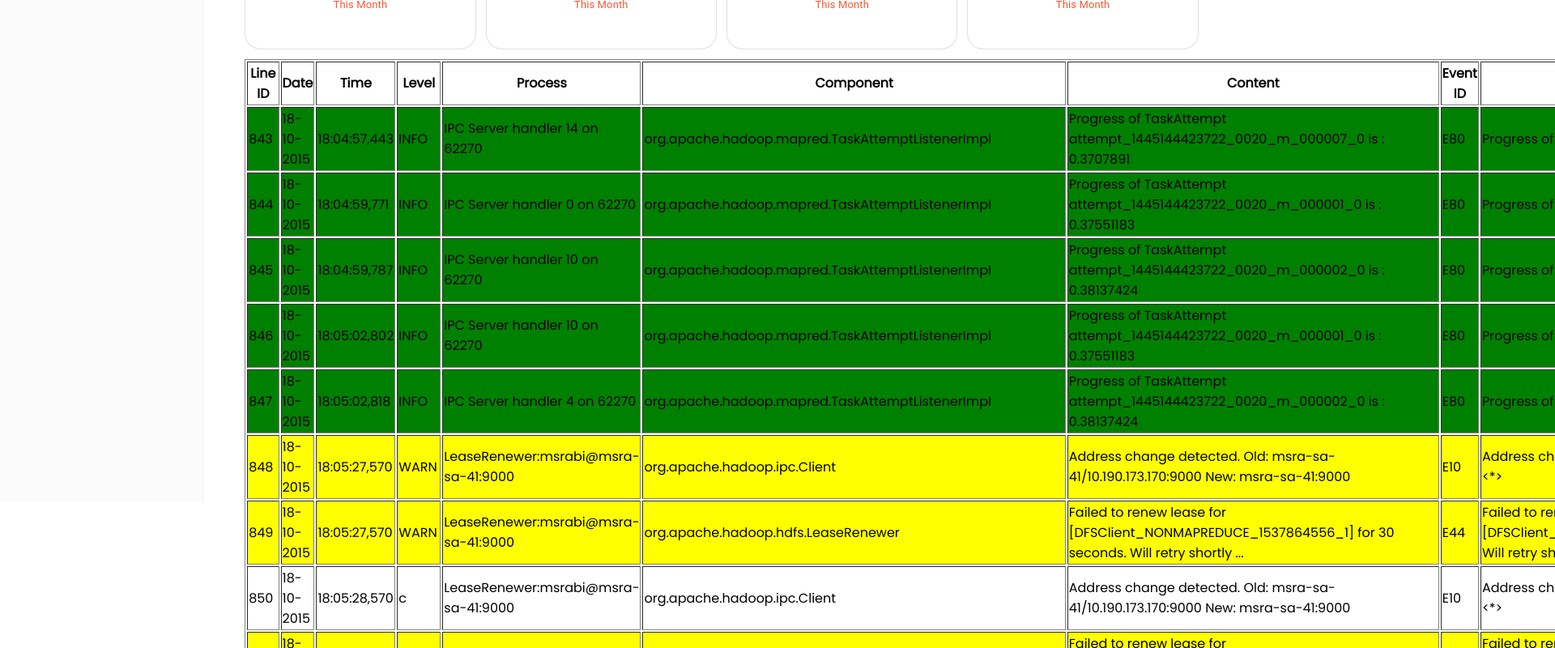
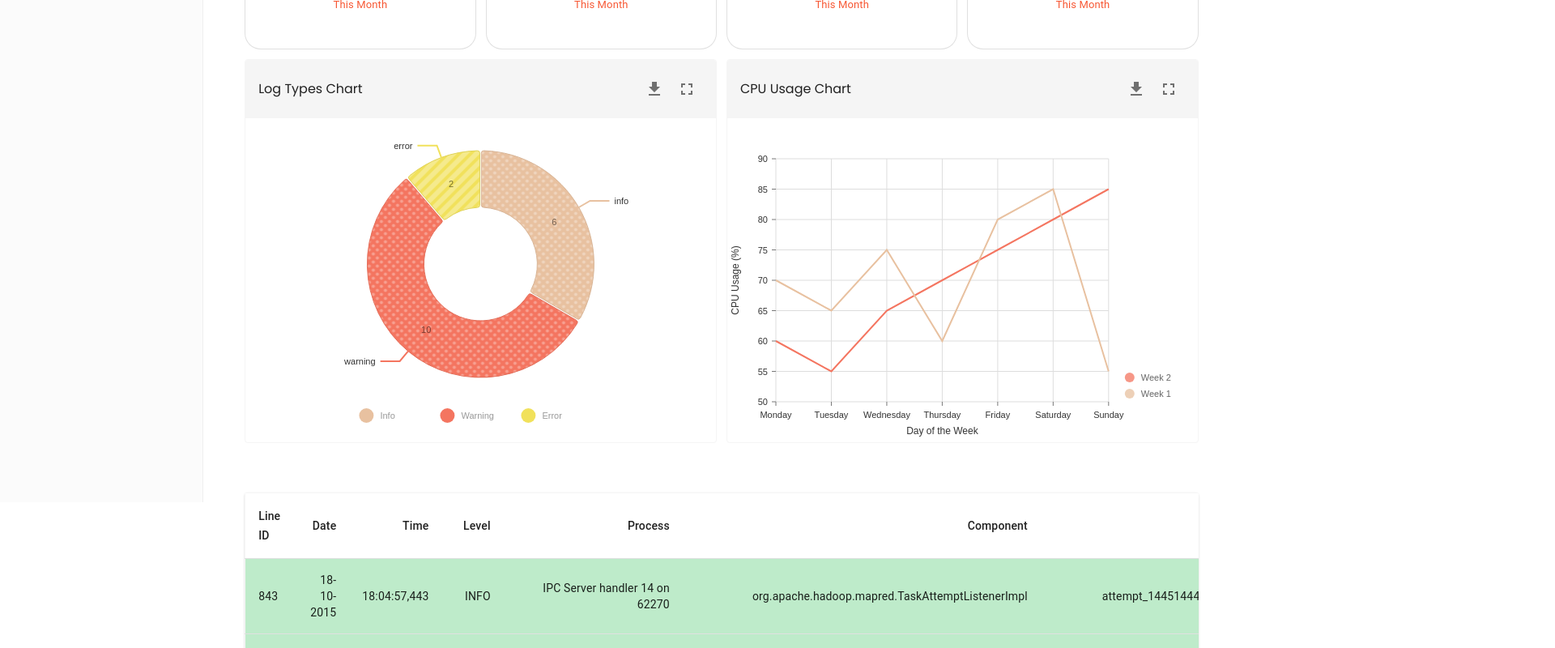
Before and after one commit to SpontenouesIncognitoHandler/Frontend, a React (Create React App) app: page /dashboard in a window 1280 px wide. Shown: the part 180-980 px from the top of the page at 81% size, 1920 px wide, since content can reach past the window. Built offline with nearby package versions, Linux system fonts and the light colour scheme.

Commit message:
db look in 67% added

```diff
--- a/src/Components/Dashboard.js
+++ b/src/Components/Dashboard.js
@@ -19,6 +19,9 @@ import {
   TableBody,
   TableRow,
   TableCell,
+  TableContainer,
+  Table,
+  TableHead,
 } from "@mui/material";
 import DashboardIcon from "@mui/icons-material/Dashboard";
 import MenuIcon from "@mui/icons-material/Menu";
@@ -270,32 +273,20 @@ const logTypesChartData = [
   {
     id: "info",
     label: "Info",
-    value: 120,
+    value: 6,
     color: "hsl(210, 70%, 50%)",
   },
   {
     id: "warning",
     label: "Warning",
-    value: 80,
+    value: 10,
     color: "hsl(40, 70%, 50%)",
   },
   {
     id: "error",
     label: "Error",
-    value: 90,
+    value: 2,
     color: "hsl(0, 70%, 50%)",
-  },
-  {
-    id: "debug",
-    label: "Debug",
-    value: 100,
-    color: "hsl(120, 70%, 50%)",
-  },
-  {
-    id: "fatal",
-    label: "Fatal",
-    value: 30,
-    color: "hsl(300, 70%, 50%)",
   },
 ];
 
@@ -351,18 +342,6 @@ const MyLogTypesChart = ({ data }) => (
       {
         match: {
           id: "error",
-        },
-        id: "lines",
-      },
-      {
-        match: {
-          id: "debug",
-        },
-        id: "dots",
-      },
-      {
-        match: {
-          id: "fatal",
         },
         id: "lines",
       },
@@ -497,11 +476,11 @@ function Dashboard(props) {
   function getColorByLogLevel(level) {
     switch (level) {
       case "INFO":
-        return "green";
+        return "#beebca";
       case "WARN":
-        return "yellow";
+        return "#feed79";
       case "ERROR":
-        return "red";
+        return "#ffb1ce";
       default:
         return "white";
     }
@@ -589,51 +568,20 @@ function Dashboard(props) {
           style={{ padding: "4%" }}
         >
           <Grid item xs={12} sm={6} md={3}>
-            <Kpi title="Total Logs" value="10,000" description="This Month" />
+            <Kpi title="Total Logs" value="8,347" description="This Month" />
           </Grid>
           <Grid item xs={12} sm={6} md={3}>
-            <Kpi title="CPU Usage" value="20% ￪" description="This Month" />
+            <Kpi title="CPU Usage" value="23.7% ￪" description="This Month" />
           </Grid>
           <Grid item xs={12} sm={6} md={3}>
-            <Kpi title="Server Load" value="10% ￪" description="This Month" />
+            <Kpi title="Server Load" value="7.33% ￪" description="This Month" />
           </Grid>
           <Grid item xs={12} sm={6} md={3}>
-            <Kpi title="Memory Usage" value="5% ￪" description="This Month" />
-          </Grid>
-          <Grid item xs={12} sm={12} md={12}>
-            <table border="1" style={{ width: "100%" }}>
-              <thead>
-                <tr>
-                  <th>Line ID</th>
-                  <th>Date</th>
-                  <th>Time</th>
-                  <th>Level</th>
-                  <th>Process</th>
-                  <th>Component</th>
-                  <th>Content</th>
-                  <th>Event ID</th>
-                  <th>Event Template</th>
-                </tr>
-              </thead>
-              <tbody>
-                {logs.map((log, index) => (
-                  <tr
-                    key={index}
-                    style={{ background: getColorByLogLevel(log.Level) }}
-                  >
-                    <td>{log.LineId}</td>
-                    <td>{log.Date}</td>
-                    <td>{log.Time}</td>
-                    <td>{log.Level}</td>
-                    <td>{log.Process}</td>
-                    <td>{log.Component}</td>
-                    <td>{log.Content}</td>
-                    <td>{log.EventId}</td>
-                    <td>{log.EventTemplate}</td>
-                  </tr>
-                ))}
-              </tbody>
-            </table>
+            <Kpi
+              title="Memory Usage"
+              value="3.25% ￪"
+              description="This Month"
+            />
           </Grid>
           <Grid item xs={12} sm={12} md={6}>
             <Card
@@ -695,7 +643,7 @@ function Dashboard(props) {
                 }}
               >
                 <Typography variant="h7" component="h7">
-                  Log Types Chart
+                  CPU Usage Chart
                 </Typography>
                 <div>
                   <IconButton
@@ -717,6 +665,51 @@ function Dashboard(props) {
               </div>
             </Card>
           </Grid>
+          <Grid item xs={12} sm={12} md={12}>
+            <br />
+            <TableContainer component={Paper}>
+              <Table
+                aria-label="simple table"
+                style={{ border: "1px solid #f5f5f5" }}
+              >
+                <TableHead>
+                  <TableRow>
+                    <TableCell>Line ID</TableCell>
+                    <TableCell align="right">Date</TableCell>
+                    <TableCell align="right">Time</TableCell>
+                    <TableCell align="right">Level</TableCell>
+                    <TableCell align="right">Process</TableCell>
+                    <TableCell align="right">Component</TableCell>
+                    <TableCell align="right">Content</TableCell>
+                    <TableCell align="right">Event ID</TableCell>
+                    <TableCell align="right">Event Template</TableCell>
+                  </TableRow>
+                </TableHead>
+                <TableBody>
+                  {logs.map((log, index) => (
+                    <TableRow
+                      key={index}
+                      sx={{ "&:last-child td, &:last-child th": { border: 0 } }}
+                      style={{ background: getColorByLogLevel(log.Level) }}
+                    >
+                      <TableCell component="th" scope="row">
+                        {log.LineId}
+                      </TableCell>
+                      <TableCell align="right">{log.Date}</TableCell>
+                      <TableCell align="right">{log.Time}</TableCell>
+                      <TableCell align="right">{log.Level}</TableCell>
+                      <TableCell align="right">{log.Process}</TableCell>
+                      <TableCell align="right">{log.Component}</TableCell>
+                      <TableCell align="right">{log.Content}</TableCell>
+                      <TableCell align="right">{log.EventId}</TableCell>
+                      <TableCell align="right">{log.EventTemplate}</TableCell>
+                    </TableRow>
+                  ))}
+                </TableBody>
+              </Table>
+            </TableContainer>
+            <br />
+          </Grid>
         </Grid>
         <br />
       </div>
```
